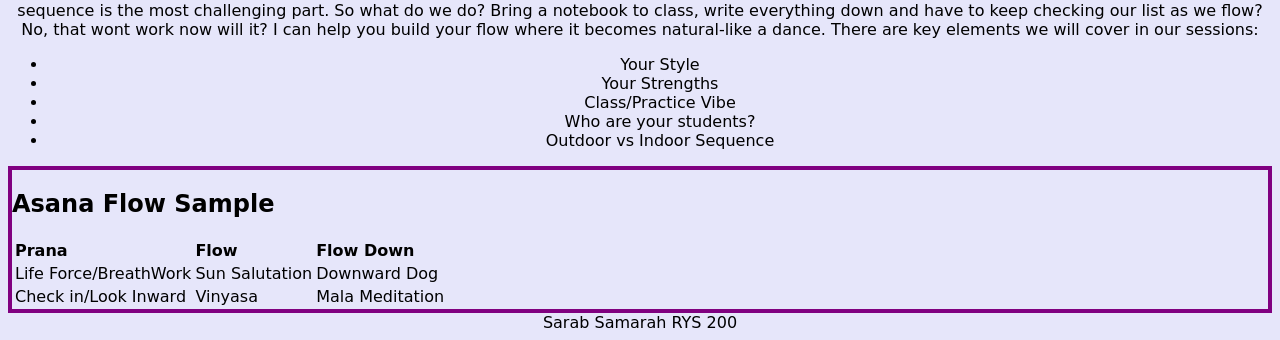
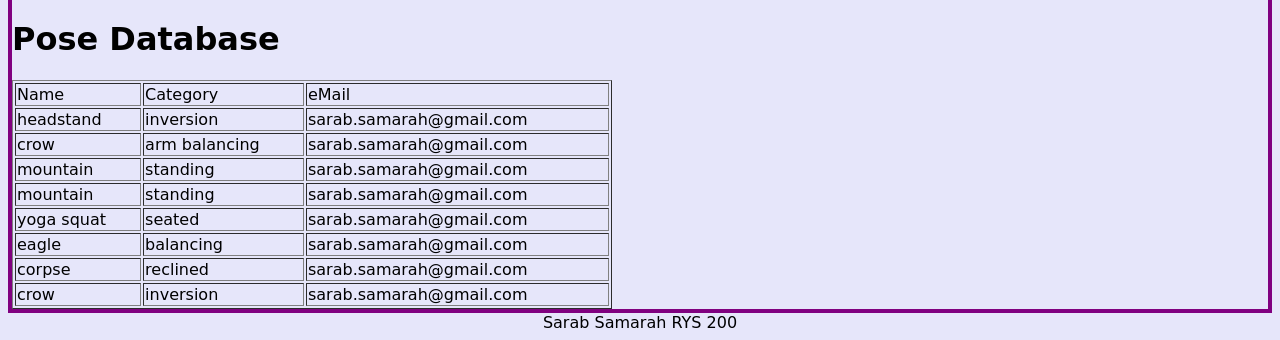
Before and after one commit to sarabsamarah/myapp, a Django app: page /mysite/ in a window 1280 px wide. Shown: the part 792-1132 px from the top of the page. Run offline with Django 4.2, Linux system fonts and the light colour scheme; data comes from the database, SQL or seed files in the repository.

Commit message:
AFS 200 Capstone Yoga App

```diff
--- a/myapp/templates/home.html
+++ b/myapp/templates/home.html
@@ -31,7 +31,7 @@
 
 <body>
     {% block content %}
-    <h1>Poses</h1>
+    <!-- <h1>Pose Database</h1>
 <table border="1" width="600">
 <tr>
 <td>Name</td>
@@ -46,7 +46,7 @@
 <td>{{ Pose.email }}</td>
 </tr>
 {% endfor %}
-</table>
+</table> -->
     <div id="grid">
 
 
@@ -85,6 +85,22 @@
                 </tbody>
             </thead>
         </table>
+        <h1>Pose Database</h1>
+<table border="1" width="600">
+<tr>
+<td>Name</td>
+<td>Category</td>
+<td>eMail</td>
+</tr>
+
+{% for Pose in allPoses %}
+<tr>
+<td>{{ Pose.name }}</td>
+<td>{{ Pose.category }}</td>
+<td>{{ Pose.email }}</td>
+</tr>
+{% endfor %}
+</table>
         </div>
     <div class="footer">Sarab Samarah RYS 200 </div>
     {% endblock %}
```
